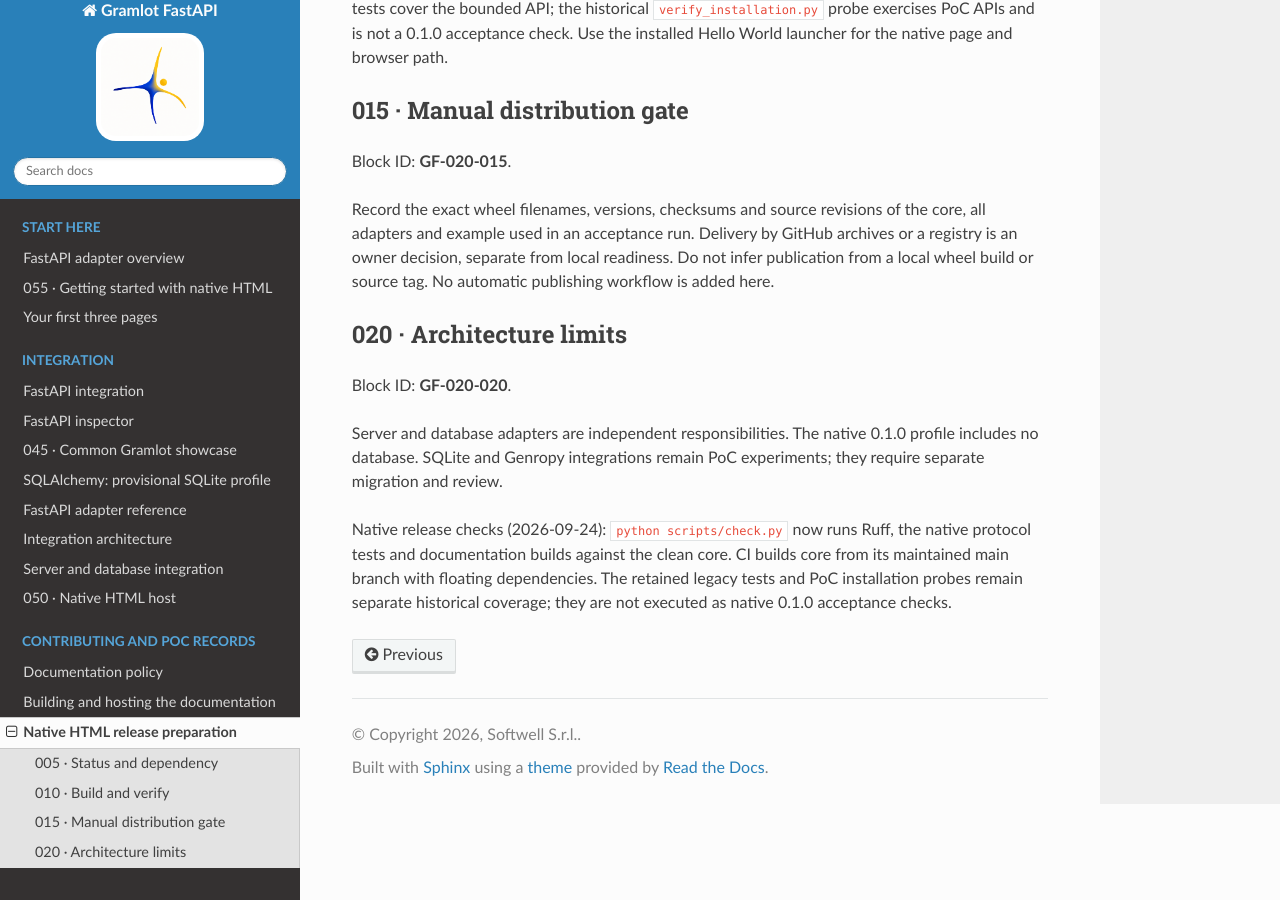
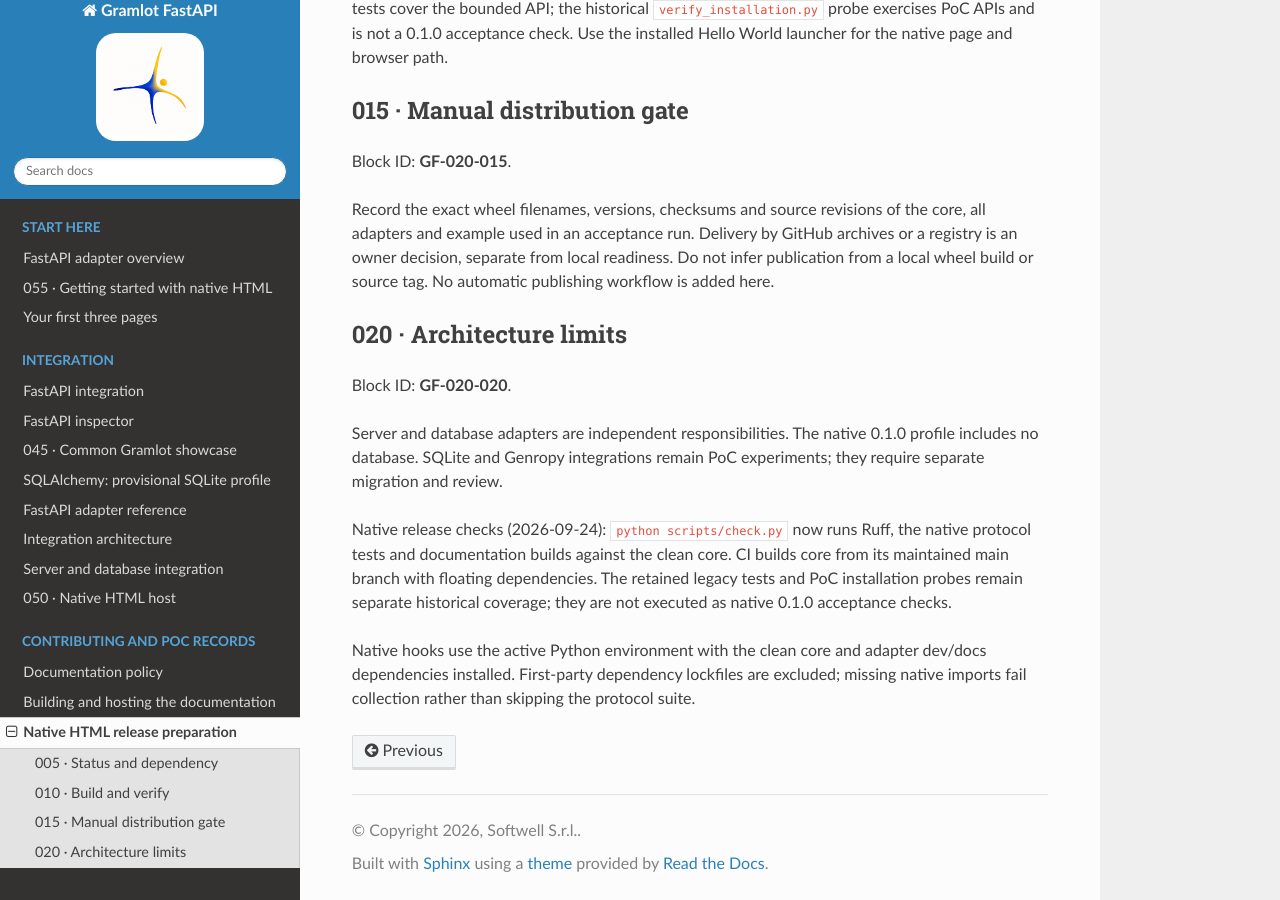
Before and after one commit to gramlot-org/gramlot-fastapi, a Sphinx documentation site: the page built from docs/020-release.md, in a window 1280 px wide and 900 px high, scrolled down 934 px. Built offline with Sphinx 7.4.7 and the Read the Docs theme 3.1.0, drawn with Linux system fonts in a browser that asks for light colours.

Commit message:
Make native release checks mandatory and build from a fresh checkout

```diff
--- a/docs/020-release.md
+++ b/docs/020-release.md
@@ -76,3 +76,7 @@ the native protocol tests and documentation builds against the clean core. CI
 builds core from its maintained main branch with floating dependencies. The
 retained legacy tests and PoC installation probes remain separate historical
 coverage; they are not executed as native 0.1.0 acceptance checks.
+
+Native hooks use the active Python environment with the clean core and adapter
+dev/docs dependencies installed. First-party dependency lockfiles are excluded;
+missing native imports fail collection rather than skipping the protocol suite.
```
Also changed, not shown: CONTRIBUTING.md (+10 -4 lines), docs_llm/020-release.md (+4 -0 lines), 5 other files.
